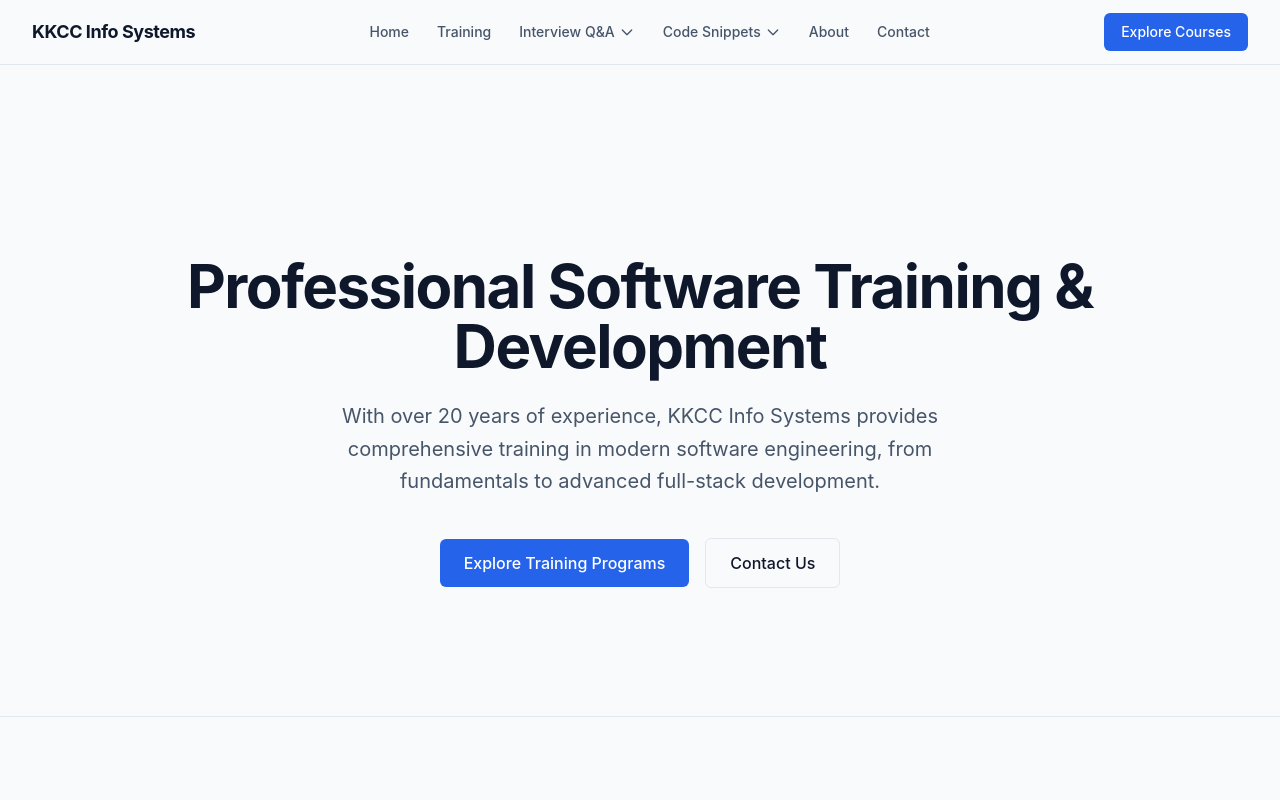
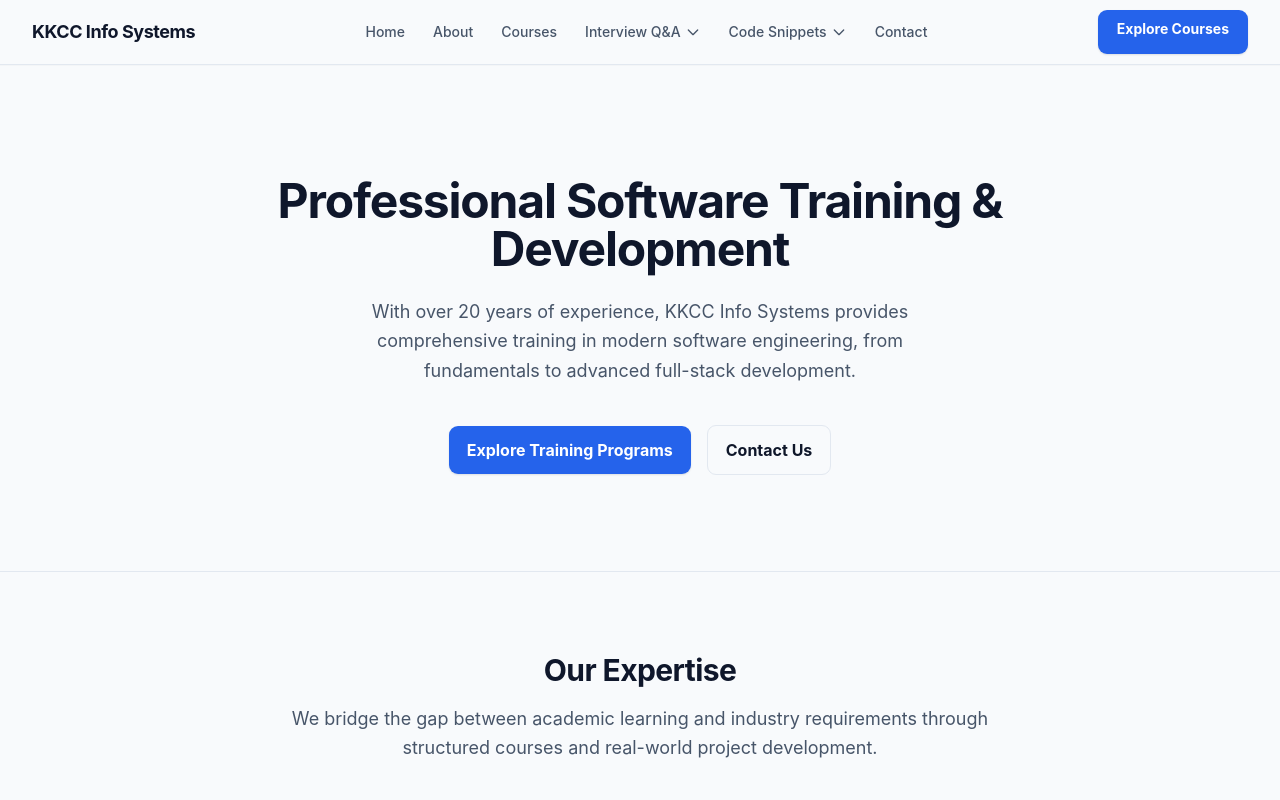
Before and after one commit to Pushpeshlingam1407/KkccinfoSystems, a Next.js app: page / in a window 1280 px wide. Shown: the top 800 px of the page. Built offline with nearby package versions, Linux system fonts and the light colour scheme.

Commit message:
refactor: simplify UI with lighter institute-style design and consistent layouts

```diff
--- a/app/common.module.css
+++ b/app/common.module.css
@@ -86,3 +86,5 @@
 .imageCover {
   @apply object-cover;
 }
+
+.pageContainer { @apply py-12 lg:py-16; }.pageTitle { @apply text-3xl lg:text-4xl; }.contentWrapper { @apply gap-12; }.imageWrapper,.contactInfoCard,.mapFrame { @apply rounded-none; }.contactInfoCard { @apply p-7 lg:p-8; }.privacyContainer { @apply py-4; }
--- a/app/downloads/downloads.module.css
+++ b/app/downloads/downloads.module.css
@@ -64,3 +64,5 @@
 }
 .cardJavascript {
 }
+
+.marketingContainer { @apply py-12 lg:py-16; }.headerSection { @apply text-left max-w-2xl mb-10; }.pageTitle { @apply text-3xl lg:text-4xl mb-3; }.pageSubtitle { @apply mx-0 text-base; }.cardsGrid { @apply gap-0 border-t border-l border-(--color-border); }.cardLink { @apply rounded-none; }.circularCard { @apply rounded-none border-t-0 border-l-0 p-5; }.circularCard:hover { @apply bg-(--color-bg-secondary) border-(--color-border); }.cardIcon { @apply rounded-none text-xl; }
--- a/app/globals.css
+++ b/app/globals.css
@@ -83,6 +83,13 @@ a {
   transition: color 0.15s ease-in-out;
 }
 
+a:hover {
+  color: var(--color-brand);
+  text-decoration: underline;
+  text-decoration-thickness: 1px;
+  text-underline-offset: 3px;
+}
+
 /* Subtle, professional selection state */
 ::selection {
   background-color: var(--color-brand-subtle);
@@ -103,3 +110,37 @@ select {
   outline: 2px solid var(--color-brand);
   outline-offset: 2px;
 }
+
+/* Shared control language: compact, tactile, and intentionally separate from text links. */
+:is(a, button)[class*="primaryButton"],
+:is(a, button)[class*="downloadButton"],
+:is(a, button)[class*="heroLink"] {
+  border-radius: 9px !important;
+  box-shadow: 0 1px 2px rgba(15, 23, 42, 0.12) !important;
+  font-weight: 650 !important;
+  min-height: 44px;
+  padding-inline: 18px !important;
+  text-decoration: none !important;
+}
+
+:is(a, button)[class*="primaryButton"]:hover,
+:is(a, button)[class*="downloadButton"]:hover,
+:is(a, button)[class*="heroLink"]:hover {
+  box-shadow: 0 2px 4px rgba(15, 23, 42, 0.16) !important;
+  text-decoration: none !important;
+}
+
+:is(a, button)[class*="secondaryButton"] {
+  border-radius: 9px !important;
+  font-weight: 650 !important;
+  min-height: 44px;
+  padding-inline: 18px !important;
+  text-decoration: none !important;
+}
+
+:is(a, button)[class*="secondaryButton"]:hover,
+button[class*="copyBtn"]:hover,
+button[class*="filterBtn"]:hover,
+button[class*="clearLink"]:hover {
+  text-decoration: none !important;
+}
--- a/app/layout.module.css
+++ b/app/layout.module.css
@@ -1,6 +1,6 @@
 @reference "tailwindcss";
 .body {
-  @apply antialiased min-h-screen flex flex-col pt-16 bg-slate-50 text-slate-900;
+  @apply antialiased min-h-screen flex flex-col bg-slate-50 text-slate-900;
 }
 
 .main {
--- a/app/page.module.css
+++ b/app/page.module.css
@@ -99,3 +99,10 @@
 .aboutImage {
   @apply object-cover;
 }
+
+/* Editorial institute layout: calm spacing, plain surfaces, and no decorative motion. */
+.heroSection { @apply pt-20 pb-18 md:pt-28 md:pb-24; }
+.heroTitle { @apply text-4xl md:text-5xl; max-width: 760px; margin-left:auto; margin-right:auto; }
+.heroDescription { @apply text-base md:text-lg max-w-xl; }
+.marketingSection,.aboutSection { @apply py-16 md:py-20; }
+.sectionHeader { @apply mb-10; }.sectionTitle,.aboutTitle { @apply text-3xl; }.featuresGrid { @apply gap-0 border-t border-l border-(--color-border); }.featureCard { @apply rounded-none border-t-0 border-l-0 p-7; }.featureCard:hover { @apply bg-(--color-bg-secondary) border-(--color-border); }.featureIcon { @apply w-8 h-8 mb-4; }.aboutGrid { @apply gap-12; }.aboutImageWrapper { @apply rounded-none; }
--- a/app/training/training.module.css
+++ b/app/training/training.module.css
@@ -247,3 +247,6 @@
 .imageCover {
   @apply object-cover;
 }
+
+/* Keep the syllabus features, but make the screen read like a course catalogue. */
+.pageWrapper { @apply pb-16; }.marketingContainer { @apply mt-8; }.heroSection { @apply rounded-none p-0 bg-transparent border-0 border-b mb-12 pb-12; }.heroHeaderTag,.syllabusBadge,.durationPill,.moduleIndex,.moduleCountTag { @apply rounded-sm; }.heroTitle { @apply text-3xl lg:text-4xl mb-4; }.heroText { @apply text-base mb-6; }.heroImageWrapper { @apply rounded-none shadow-none; }.sectionHeaderGroup { @apply text-left mx-0 mb-10; }.coursesTitle { @apply text-3xl; }.coursesGrid { @apply gap-8; }.tabsList { @apply gap-0 border border-(--color-border); }.tabButton { @apply rounded-none border-l-2 border-b border-r-0 border-t-0; }.tabInactive { @apply hover:bg-(--color-bg-secondary) hover:border-(--color-border); }.contentContainer { @apply rounded-none shadow-none p-6 lg:p-8 min-h-0; }.syllabusMainView { @apply gap-8; }.syllabusHeader { @apply gap-6 pb-6; }.courseHeader { @apply text-2xl mb-3; }.courseDescription { @apply text-base; }.overviewBox,.prereqBox { @apply rounded-none; }.modulesGrid { @apply gap-0 border-t border-l border-(--color-border); }.moduleCard { @apply rounded-none border-t-0 border-l-0 p-5; }.moduleCard:hover,.projectCard:hover { @apply border-(--color-border) bg-(--color-bg-secondary); }.projectsGrid { @apply gap-0 border-t border-l border-(--color-border); }.projectCard { @apply rounded-none border-t-0 border-l-0; }
--- a/components/CodeSnippets.module.css
+++ b/components/CodeSnippets.module.css
@@ -10,3 +10,22 @@
 .emptyState { align-items:center; color:#6b8393; display:flex; flex-direction:column; justify-content:center; padding:70px 24px; text-align:center; }.emptyIcon { height:54px; margin-bottom:7px; width:54px; }.emptyState p { margin:0 0 12px; }.clearLink { background:#fff; border:1px solid #c9d9e2; border-radius:7px; color:#28749d; cursor:pointer; font-size:12px; font-weight:800; padding:8px 12px; }
 @media (max-width:760px) { .page { padding:35px 16px 70px; }.hero { border-radius:13px; margin-bottom:20px; padding:34px 25px; }.heroSub { font-size:14px; }.toolbar { align-items:stretch; flex-direction:column; }.search { max-width:none; }.count { padding-left:3px; }.filters { flex-wrap:nowrap; margin:0 -16px 28px; overflow:auto; padding:0 16px 4px; }.filterBtn { flex:none; }.grid,.loadingGrid { grid-template-columns:1fr; }.sectionDividerLine { display:none; }.sectionDivider { justify-content:flex-start; }.cardTitle { white-space:normal; } }
 @media (prefers-reduced-motion:reduce) { .card,.filterBtn { transition:none; }.skeletonBar,.skeletonTitle,.skeletonCode { animation:none; } }
+
+/* Calm, paper-like code workspace: keep the existing interactions without dashboard styling. */
+.page { background:#fff; padding-top:52px; }
+.hero { background:#fff; border-bottom:1px solid #dce7ee; border-radius:0; box-shadow:none; color:#1f3443; margin-bottom:28px; padding:0 0 32px; }
+.hero::after,.windowBar::before { display:none; }
+.eyebrow { color:var(--color-brand); }
+.heroTitle { color:#1f3443; font-size:clamp(32px,4vw,46px); line-height:1.1; margin-top:10px; }
+.heroSub { color:#5e7383; font-size:16px; }
+.filterBtn:hover { background:#f7fafc; border-color:#9ab8ca; transform:none; }
+.filterActive { background:#e7f3f8; border-color:#8bc3dc; box-shadow:none; color:#155979; }
+.card { border-radius:8px; box-shadow:none; transition:border-color .15s,background-color .15s; }
+.card:hover { background:#fcfdfe; border-color:#a9c7d6; box-shadow:none; transform:none; }
+.windowBar { background:#f8fafb; justify-content:flex-end; padding:9px 12px; }
+.windowTitle { margin-left:0; margin-right:auto; padding-left:0; text-align:left; }
+.copyBtn:hover { background:#f4f8fa; }
+.codePane { background:#f7f9fa; }
+.pre,.lineCode { color:#284557; }
+.lineNum { border-right-color:#dce7ec; color:#849ba9; }
+.codeLine:hover .lineCode,.codeLine:hover .lineNum { background:#eef5f8; }
--- a/components/DownloadTemplate.module.css
+++ b/components/DownloadTemplate.module.css
@@ -55,3 +55,5 @@
 .accordionContent {
   @apply px-6 py-4 border-t border-slate-100 text-slate-600 leading-relaxed bg-white;
 }
+
+.container { @apply max-w-5xl mt-0 py-12; }.divider { @apply hidden; }.contentWrapper { @apply max-w-3xl py-0; }.pageTitle { @apply text-3xl text-left mb-4; }.downloadSection { @apply text-left rounded-none shadow-none border-x-0 p-6 mb-8; }.downloadSubtitle { @apply text-base font-normal mb-4; }.downloadButton { @apply rounded-md shadow-none hover:shadow-none hover:translate-y-0 bg-(--color-brand) hover:bg-(--color-brand-hover) px-5 py-2.5; }.accordionContainer { @apply space-y-0 border-t border-l border-slate-200; }.accordionItem { @apply rounded-none shadow-none border-t-0 border-l-0; }.accordionHeader { @apply hover:bg-slate-50 px-5 py-4; }.accordionTitle { @apply text-base; }.accordionIcon,.accordionIconRotated { @apply transition-none; }.accordionContent { @apply px-5; }
--- a/components/HeroBanner.module.css
+++ b/components/HeroBanner.module.css
@@ -10,3 +10,5 @@
 .bannerImage {
   @apply object-cover;
 }
+
+.bannerWrapper { @apply pt-0; }.bannerContainer { @apply h-[130px] rounded-none shadow-none border-b border-(--color-border); }
--- a/components/InterviewQA.module.css
+++ b/components/InterviewQA.module.css
@@ -20,3 +20,14 @@
 @media (max-width: 780px) { .hero { padding: 25px 20px 58px; }.heroGrid { display: block; margin-top: 38px; }.heroStat { display: none; }.workspace { display: block; margin-top: -20px; padding: 0 16px; }.sidebar { margin-bottom: 23px; position: static; }.topicNav { display: flex; overflow-x: auto; padding-bottom: 3px; }.topicNav a { flex: 0 0 auto; }.topicNav small,.arrow,.tip { display: none; }.content { padding-top: 0; }.contentTop { align-items: flex-start; flex-direction: column; }.search { width: 100%; }.answer { grid-template-columns: 1fr; padding: 17px 18px 20px; gap: 6px; } }
 @media (max-width: 450px) { .hero h1 { font-size: 36px; }.heroCopy { font-size: 15px; }.contentTop h2 { font-size: 22px; }.question { gap: 10px; padding: 10px 12px; }.questionText { font-size: 13px; } }
 @media (prefers-reduced-motion: reduce) { .item,.topicNav a,.arrow { transition: none; }.loading span { animation: none; } }
+
+/* Use a light reading surface instead of a dark product-hero treatment. */
+.page { background:#fff; padding-bottom:76px; }
+.heroWrap { background:#fff; border-bottom:1px solid #dbe5eb; color:#172033; }
+.hero { padding:32px 32px 48px; }
+.crumb { color:#668092; }.crumb span { color:#9aabb7; }
+.hero h1 { color:#1d3445; font-size:clamp(34px,4.5vw,52px); letter-spacing:-.045em; line-height:1.08; }
+.heroCopy { color:#526d7e; font-size:16px; margin-top:18px; }
+.heroStat { border-left-color:#dbe5eb; }.heroStat strong { color:#25465b; }.heroStat p { color:#667f90; }.statIcon { color:#1682b5; }
+.sidebar { border-radius:8px; box-shadow:none; }
+.item:hover,.expanded { box-shadow:none; }
--- a/components/Navbar.module.css
+++ b/components/Navbar.module.css
@@ -1,7 +1,8 @@
 @reference "tailwindcss";
 
 .header {
-  @apply fixed top-0 left-0 right-0 z-50 bg-(--color-background) border-b border-(--color-border);
+  @apply sticky top-0 left-0 right-0 z-50 bg-(--color-background) border-b border-(--color-border);
+  box-shadow: 0 1px 0 rgba(15, 23, 42, 0.02);
 }
 
 .container {
@@ -18,6 +19,7 @@
 
 .logo {
   @apply text-(--color-foreground) text-lg font-bold tracking-tight transition-colors hover:text-(--color-brand);
+  text-decoration: none;
 }
 
 .desktopMenu {
@@ -25,7 +27,8 @@
 }
 
 .navLink {
-  @apply text-(--color-text-secondary) hover:text-(--color-brand) hover:bg-(--color-bg-secondary) px-3 py-2 rounded-md text-sm font-medium transition-colors;
+  @apply text-(--color-text-secondary) hover:text-(--color-brand) px-3 py-2 text-sm font-medium transition-colors;
+  border-radius: 4px;
 }
 
 .desktopActions {
@@ -34,6 +37,13 @@
 
 .primaryButton {
   @apply text-white bg-(--color-brand) hover:bg-(--color-brand-hover) px-4 py-2 rounded-md text-sm font-medium transition-colors border border-transparent;
+}
+
+.primaryButton:hover,
+.secondaryButton:hover,
+.dropdownButton:hover,
+.logo:hover {
+  text-decoration: none;
 }
 
 .secondaryButton {
@@ -73,6 +83,10 @@
   display: block;
 }
 
+.dropdownContainer:focus-within .dropdownMenu {
+  display: block;
+}
+
 .dropdownButton {
   display: inline-flex;
   align-items: center;
@@ -92,7 +106,7 @@
 
 .dropdownButton:hover {
   color: var(--color-brand);
-  background-color: var(--color-bg-secondary);
+  background-color: #f8fafc;
 }
 
 .dropdownIcon {
@@ -116,7 +130,7 @@
 .dropdownMenuInner {
   background: var(--color-background);
   border: 1px solid var(--color-border);
-  border-radius: 0.5rem;
+  border-radius: 6px;
   box-shadow:
     0 4px 6px -1px rgba(0, 0, 0, 0.05),
     0 2px 4px -1px rgba(0, 0, 0, 0.03);
@@ -138,8 +152,10 @@
 }
 
 .dropdownItem:hover {
-  background-color: var(--color-bg-secondary);
+  background-color: #f7fafc;
   color: var(--color-brand);
+  text-decoration: underline;
+  text-underline-offset: 3px;
 }
 
 .mobileSection {
--- a/components/Navbar.tsx
+++ b/components/Navbar.tsx
@@ -35,8 +35,11 @@ export default function Navbar() {
               <Link href="/" className={styles.navLink}>
                 Home
               </Link>
+              <Link href="/about" className={styles.navLink}>
+                About
+              </Link>
               <Link href="/training" className={styles.navLink}>
-                Training
+                Courses
               </Link>
 
               {/* Interview Q&A Dropdown */}
@@ -141,9 +144,6 @@ export default function Navbar() {
                 </div>
               </div>
 
-              <Link href="/about" className={styles.navLink}>
-                About
-              </Link>
               <Link href="/contact" className={styles.navLink}>
                 Contact
               </Link>
@@ -209,6 +209,13 @@ export default function Navbar() {
               >
                 Training
               </Link>
+              <Link
+                href="/about"
+                onClick={() => setIsOpen(false)}
+                className={styles.mobileNavLink}
+              >
+                About
+              </Link>
 
               <div className={styles.mobileSection}>
                 <span className={styles.mobileSectionTitle}>Resources</span>
@@ -219,6 +226,9 @@ export default function Navbar() {
                 >
                   Interview Q&A
                 </Link>
+                <Link href="/interview-qa?tech=html" onClick={() => setIsOpen(false)} className={styles.mobileNavLink}>
+                  HTML, CSS, JavaScript & React Q&A
+                </Link>
                 <Link
                   href="/code-snippets"
                   onClick={() => setIsOpen(false)}
@@ -226,15 +236,10 @@ export default function Navbar() {
                 >
                   Code Snippets
                 </Link>
+                <Link href="/code-snippets?tech=python" onClick={() => setIsOpen(false)} className={styles.mobileNavLink}>
+                  C, Java, Python & JavaScript programs
+                </Link>
               </div>
-
-              <Link
-                href="/about"
-                onClick={() => setIsOpen(false)}
-                className={styles.mobileNavLink}
-              >
-                About
-              </Link>
               <Link
                 href="/contact"
                 onClick={() => setIsOpen(false)}
```
